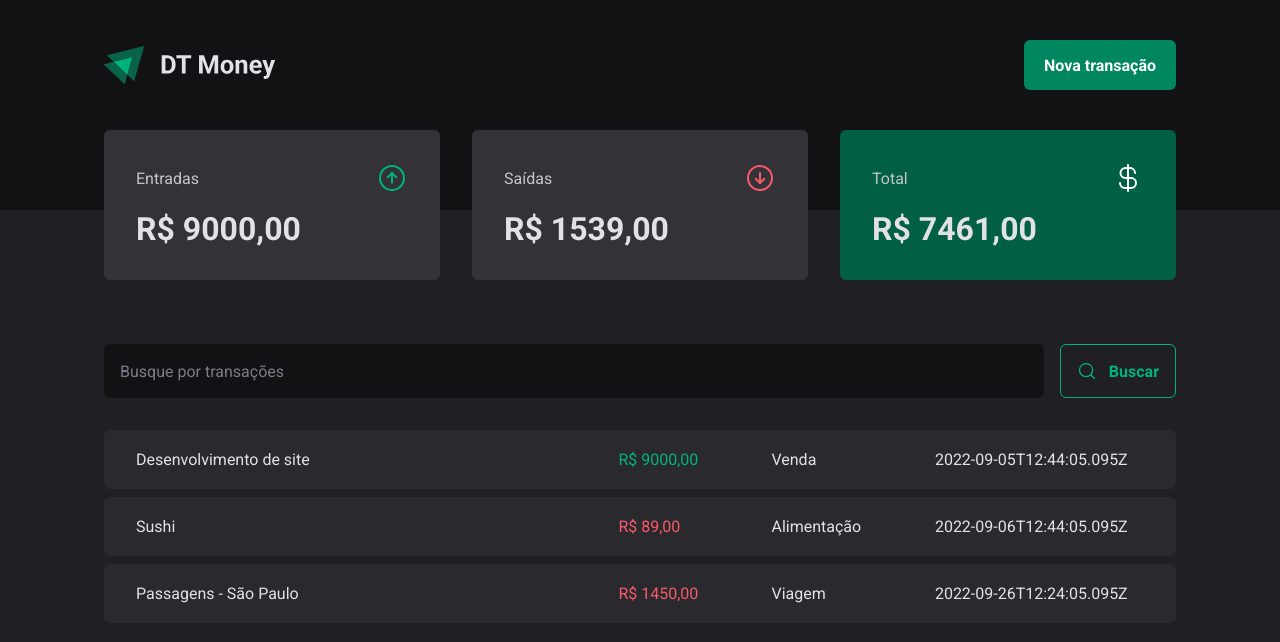
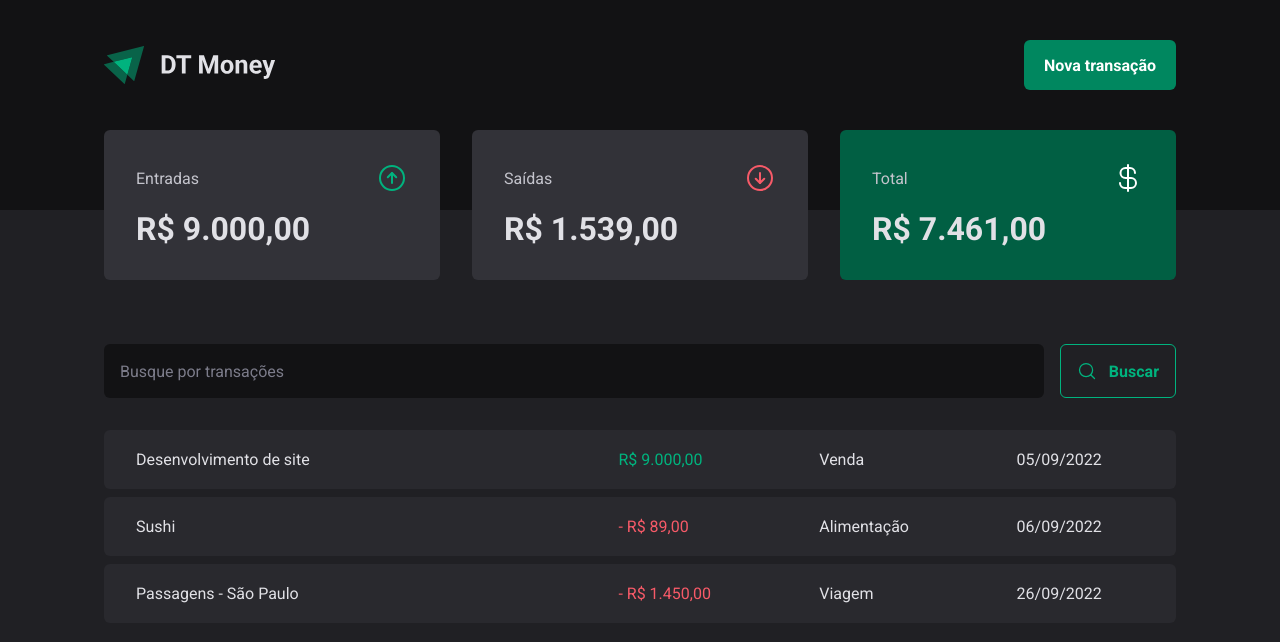
Before and after one commit to mmanaclara/dt-money, a React (Vite) app: page / in a window 1280 px wide. Shown: the top 642 px of the page. Built offline with nearby package versions, Linux system fonts and the light colour scheme; data requests are answered from the project's data file.

Commit message:
create useSummary hook

```diff
--- a/src/components/Summary/index.tsx
+++ b/src/components/Summary/index.tsx
@@ -1,27 +1,10 @@
-import { useContext } from 'react'
 import { SummaryCard, SummaryContainer } from "./styles";
 import { ArrowCircleDown, ArrowCircleUp, CurrencyDollar } from 'phosphor-react'
-import { TransactionsContext } from "../../contexts/TransactionsContext";
+import { priceFormatter } from '../../utils/formatter';
+import { useSummary } from '../../hooks/useSummary';
 
 export function Summary() {
-    const { transactions } = useContext(TransactionsContext)
-    const summary = transactions.reduce(
-        (acc, transaction) => {
-            if(transaction.type === 'income') {
-                acc.income += transaction.price;
-                acc.total += transaction.price;
-            } else {
-                acc.outcome += transaction.price;
-                acc.total -= transaction.price;
-            }
-            return acc;
-        },
-        {
-            income: 0,
-            outcome: 0,
-            total: 0
-        }
-    )
+    const summary = useSummary()
 
     return (
         <SummaryContainer>
@@ -30,7 +13,7 @@
                     <span>Entradas</span>
                     <ArrowCircleUp size={32} color="#00b37e" />
                 </header>
-                <strong>R$ {summary.income},00</strong>
+                <strong>{priceFormatter.format(summary.income)}</strong>
             </SummaryCard>
 
             <SummaryCard>
@@ -38,7 +21,7 @@
                     <span>Saídas</span>
                     <ArrowCircleDown size={32} color="#f75a68" />
                 </header>
-                <strong>R$ {summary.outcome},00</strong>
+                <strong>{priceFormatter.format(summary.outcome)}</strong>
             </SummaryCard>
 
             <SummaryCard variant="green">
@@ -46,7 +29,7 @@
                     <span>Total</span>
                     <CurrencyDollar size={32} color="#ffffff" />
                 </header>
-                <strong>R$ {summary.total},00</strong>
+                <strong>{priceFormatter.format(summary.total)}</strong>
             </SummaryCard>
         </SummaryContainer>
     )
--- /dev/null
+++ b/src/hooks/useSummary.ts
@@ -0,0 +1,25 @@
+import { useContext } from 'react';
+import { TransactionsContext } from '../contexts/TransactionsContext';
+
+export function useSummary() {
+    const { transactions } = useContext(TransactionsContext)
+    const summary = transactions.reduce(
+        (acc, transaction) => {
+            if(transaction.type === 'income') {
+                acc.income += transaction.price;
+                acc.total += transaction.price;
+            } else {
+                acc.outcome += transaction.price;
+                acc.total -= transaction.price;
+            }
+            return acc;
+        },
+        {
+            income: 0,
+            outcome: 0,
+            total: 0
+        }
+    )
+
+    return summary;
+}
--- a/src/pages/Transactions/index.tsx
+++ b/src/pages/Transactions/index.tsx
@@ -2,6 +2,7 @@
 import { Header } from "../../components/Header";
 import { Summary } from "../../components/Summary";
 import { TransactionsContext } from "../../contexts/TransactionsContext";
+import { dateFormatter, priceFormatter } from '../../utils/formatter';
 import { SearchForm } from "./components/SearchForm";
 import { PriceHighlight, TransactionsContainer, TransactionsTable } from "./styles";
 
@@ -33,11 +34,12 @@
                                 <td width="45%">{transaction.description}</td>
                                 <td>
                                     <PriceHighlight variant={transaction.type}>
-                                    R$ {transaction.price},00
+                                    {transaction.type === 'outcome' && '- '}
+                                    {priceFormatter.format(transaction.price)}
                                     </PriceHighlight>
                                 </td>
                                 <td>{transaction.category}</td>
-                                <td>{transaction.createdAt}</td>
+                                <td>{dateFormatter.format(new Date(transaction.createdAt))}</td>
                             </tr>
                         )
                     })}
--- /dev/null
+++ b/src/utils/formatter.ts
@@ -0,0 +1,6 @@
+export const dateFormatter = new Intl.DateTimeFormat('pt-BR')
+
+export const priceFormatter = new Intl.NumberFormat('pt-BR', {
+  style: 'currency',
+  currency: 'BRL',
+})
```
